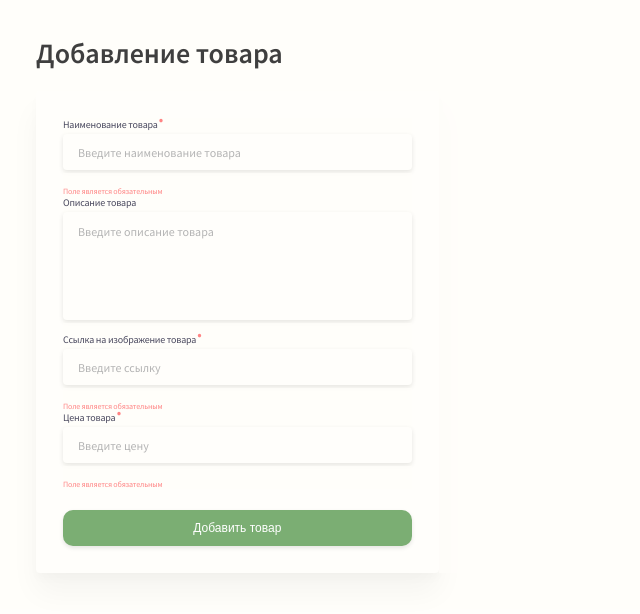
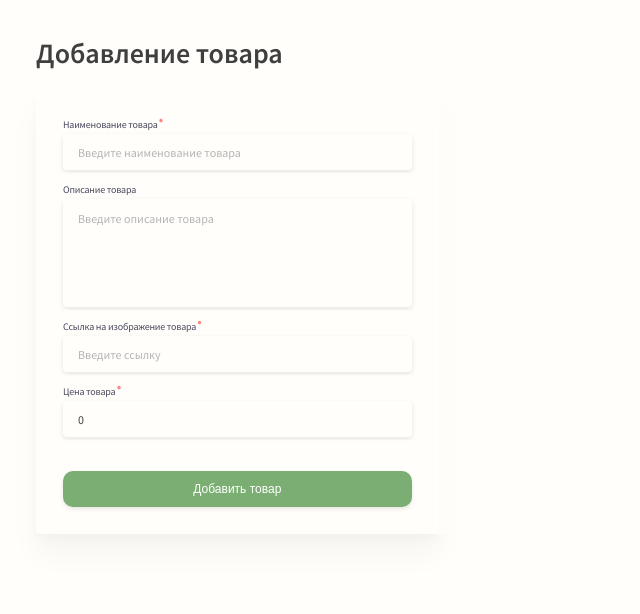
Before and after one commit to qNoqua/store_demo, a Vue app: page / in a window 1280 px wide. Shown: the top 614 px of the page, without its empty margins (0-640 px from the left). Built offline with nearby package versions, Linux system fonts and the light colour scheme.

Commit message:
Add price input validation

```diff
--- a/src/components/product-form/ProductForm.vue
+++ b/src/components/product-form/ProductForm.vue
@@ -9,9 +9,13 @@
           type="text"
           placeholder="Введите наименование товара"
           id="name"
+          v-model="nameOfProduct.value"
+          v-on:input="nameValidateStatus"
         />
-        <span></span>
-        <span class="span-err">Поле является обязательным</span>
+        <span v-if="nameOfProduct.status === 'dirty'" class="span-err"
+          >Поле является обязательным</span
+        >
+        <span v-else></span>
       </div>
       <div class="input-container">
         <label for="description" class="description">Описание товара</label>
@@ -32,20 +36,30 @@
           type="text"
           placeholder="Введите ссылку"
           id="img-link"
+          v-model="imgLinkOfProduct.value"
+          v-on:input="imgLinkValidateStatus"
         />
-        <span></span>
-        <span class="span-err">Поле является обязательным</span>
+        <span v-if="imgLinkOfProduct.status === 'dirty'" class="span-err"
+          >Поле является обязательным</span
+        >
+        <span v-else></span>
       </div>
       <div class="input-container">
         <label for="price" class="price-label" required>Цена товара</label>
         <input
           class="input input-price"
+          v-model="modelNumber"
+          v-on:focus="priceOfProduct.indicatorChange = true"
+          v-on:blur="priceOfProduct.indicatorChange = false"
+          v-on:keypress="priceValidator"
           type="text"
           placeholder="Введите цену"
           id="price"
         />
-        <span></span>
-        <span class="span-err">Поле является обязательным</span>
+        <span v-if="priceOfProduct.status === 'dirty'" class="span-err"
+          >Поле является обязательным</span
+        >
+        <span v-else></span>
       </div>
       <button class="btn">Добавить товар</button>
     </div>
@@ -53,7 +67,92 @@
 </template>
 
 <script>
-export default {};
+export default {
+  data() {
+    return {
+      nameOfProduct: {
+        value: null,
+        ready: false,
+        status: "clear",
+      },
+      imgLinkOfProduct: {
+        value: null,
+        ready: false,
+        status: "clear",
+      },
+      priceOfProduct: {
+        displayedValue: "",
+        value: 0,
+        ready: false,
+        indicatorChange: false,
+        status: "clear",
+      },
+    };
+  },
+  methods: {
+    nameValidateStatus() {
+      if (this.nameOfProduct.value.length > 0) {
+        this.nameOfProduct.ready = true;
+        this.nameOfProduct.status = "ready";
+      } else {
+        this.nameOfProduct.ready = false;
+        this.nameOfProduct.status = "dirty";
+      }
+    },
+    imgLinkValidateStatus() {
+      const reg =
+        /(https?:\/\/|ftps?:\/\/|www\.)((?![.,?!;:()]*(\s|$))[^\s]){2,}/gim;
+      if (reg.test(this.imgLinkOfProduct.value) === true) {
+        this.imgLinkOfProduct.status = "ready";
+        this.imgLinkOfProduct.ready = true;
+      }
+      if (this.imgLinkOfProduct.value === "") {
+        this.imgLinkOfProduct.status = "dirty";
+        this.imgLinkOfProduct.ready = false;
+      }
+    },
+    priceValidateStatus() {
+      const reg = /(\$[0-9 ]+(\.[0-9]{2})?)/;
+      if (reg.test(this.priceOfProduct.value) === true) {
+        this.priceOfProduct.status = "ready";
+        this.priceOfProduct.ready = true;
+      } else {
+        this.priceOfProduct.status = "dirty";
+        this.imgLinkOfProduct.ready = false;
+      }
+    },
+    priceValidator(event) {
+      const reg = /(\d|\.|,)/;
+      if (reg.test(event.key) === false) {
+        event.preventDefault();
+      }
+      if (event.key === ',' || event.key === '.') {
+        if(this.priceOfProduct.displayedValue.trim() === '') {
+          event.preventDefault();
+        }
+        if(this.priceOfProduct.displayedValue.includes('.') || this.priceOfProduct.displayedValue.includes(',')){
+          event.preventDefault();
+        }
+      }
+    },
+  },
+  computed: {
+    modelNumber: {
+      get() {
+        const parts = this.priceOfProduct.value.toString().replace(",", ".").toString().split('.');
+        //регулярное выражение взято с https://stackoverflow.com/questions/16637051/adding-space-between-numbers
+        parts[0] = parts[0].replace(/\B(?=(\d{3})+(?!\d))/g, " ");
+        return parts.join(".");
+      },
+      set(newPrice) {
+        this.priceOfProduct.displayedValue = newPrice;
+        if(Number.isNaN(newPrice.replace(/\s/g, "").replace(',', '.')) === false) {
+          this.priceOfProduct.value = +newPrice.replace(/\s/g, "").replace(',', '.');
+        }
+      },
+    },
+  },
+};
 </script>
 
 <style lang="scss" scoped>
```
